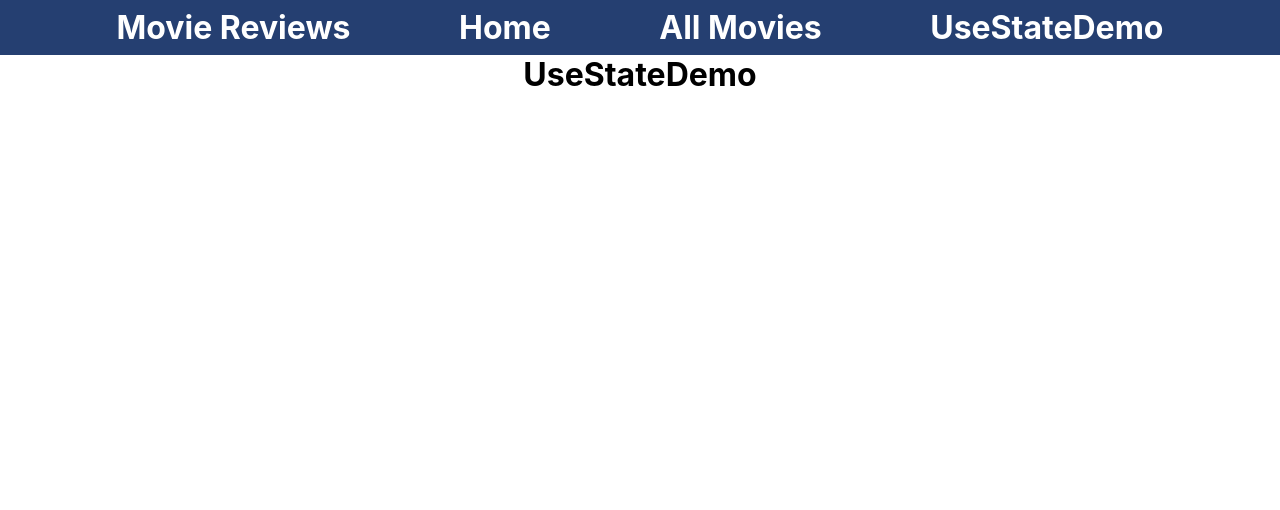
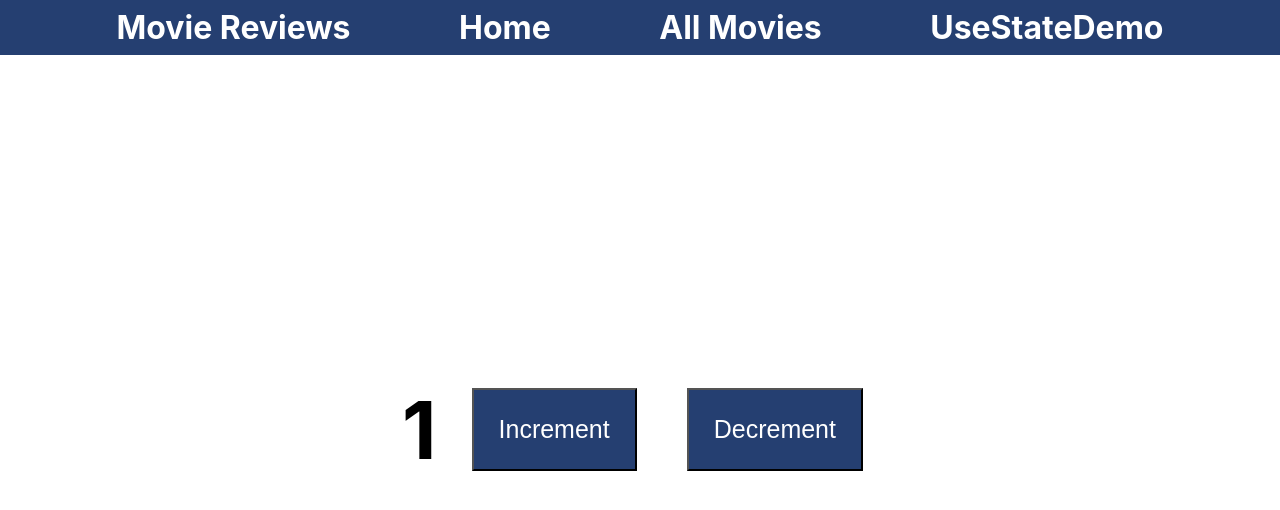
Before and after one commit to ddheer29/learnreact, a React (Create React App) app: page /usestatedemo in a window 1280 px wide. Shown: the top 510 px of the page. Built offline with nearby package versions, Linux system fonts and the light colour scheme; the HTML template or start-up script is replaced by a standard one.

Commit message:
useStateHook Component tested

```diff
--- a/src/components/UseStateDemo.jsx
+++ b/src/components/UseStateDemo.jsx
@@ -1,11 +1,19 @@
-import React from 'react'
+import React, {useState} from 'react'
+import '../styles/UseStateDemo.css'
 
 const UseStateDemo = () => {
-  return (
-    <div style={{color: "black"}}>
-        <h1>UseStateDemo</h1>
-    </div>
-  )
+    const [num, setNum] = useState(1);
+    return (
+        <div className="App">
+            <div className='main'>
+                <h1 className='heading'>{num}</h1>
+                <div className="buttons">
+                    <button className="btn" onClick={(e) => (setNum(num+1))}>Increment</button>
+                    <button className="btn" onClick={(e) => (setNum(num-1))}>Decrement</button>
+                </div>
+            </div>
+        </div>
+    )
 }
 
 export default UseStateDemo
--- /dev/null
+++ b/src/styles/UseStateDemo.css
@@ -0,0 +1,33 @@
+.App{
+    text-align: center;
+    color: #fff;
+    min-height: 100vh;
+}
+.main{
+    color: black;
+    justify-content: center;
+    align-items: center;
+    height: 90vh;
+    flex-wrap: wrap;
+    padding: 14px;
+}
+
+.buttons{
+    display: flex;
+    justify-content: center;
+    align-items: center;
+}
+
+.btn{
+    background-color: #253f71;
+    color: #fff;
+    font-size: 25px;
+    padding: 25px;
+    margin: 25px;
+}
+
+.heading{
+    color: black;
+    font-size: 80px;
+    margin: 10px;
+}
```
